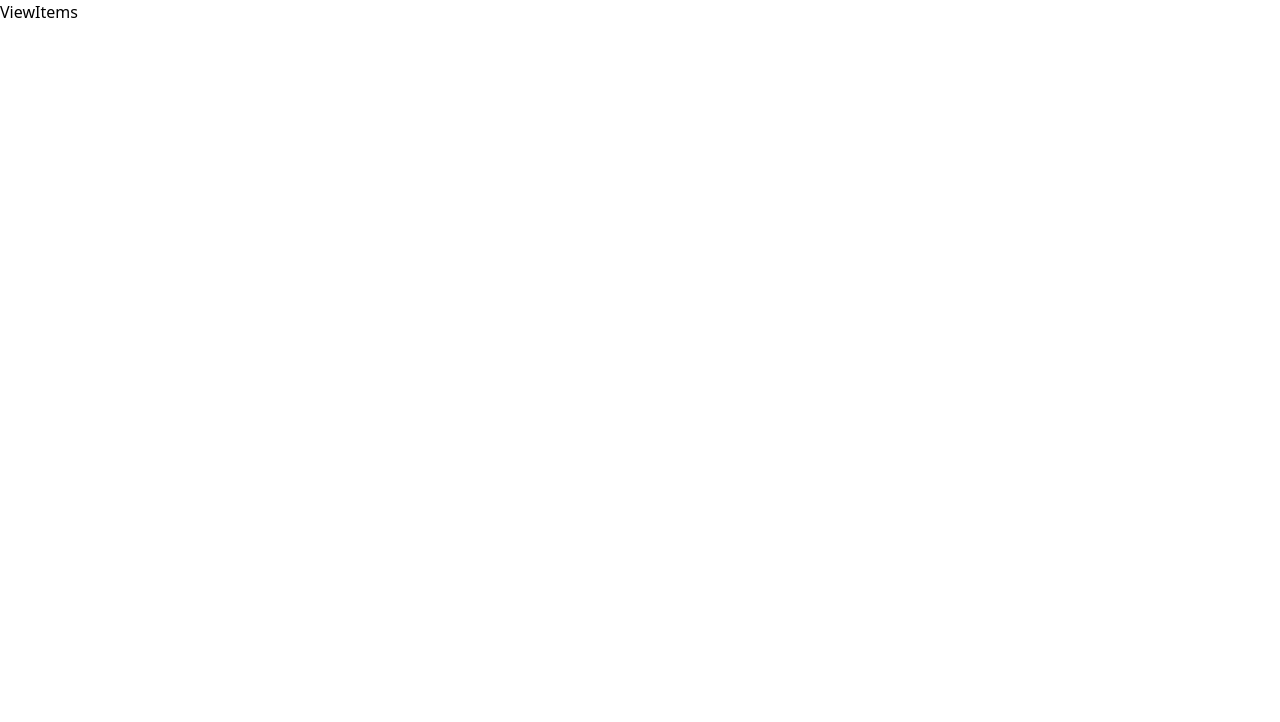
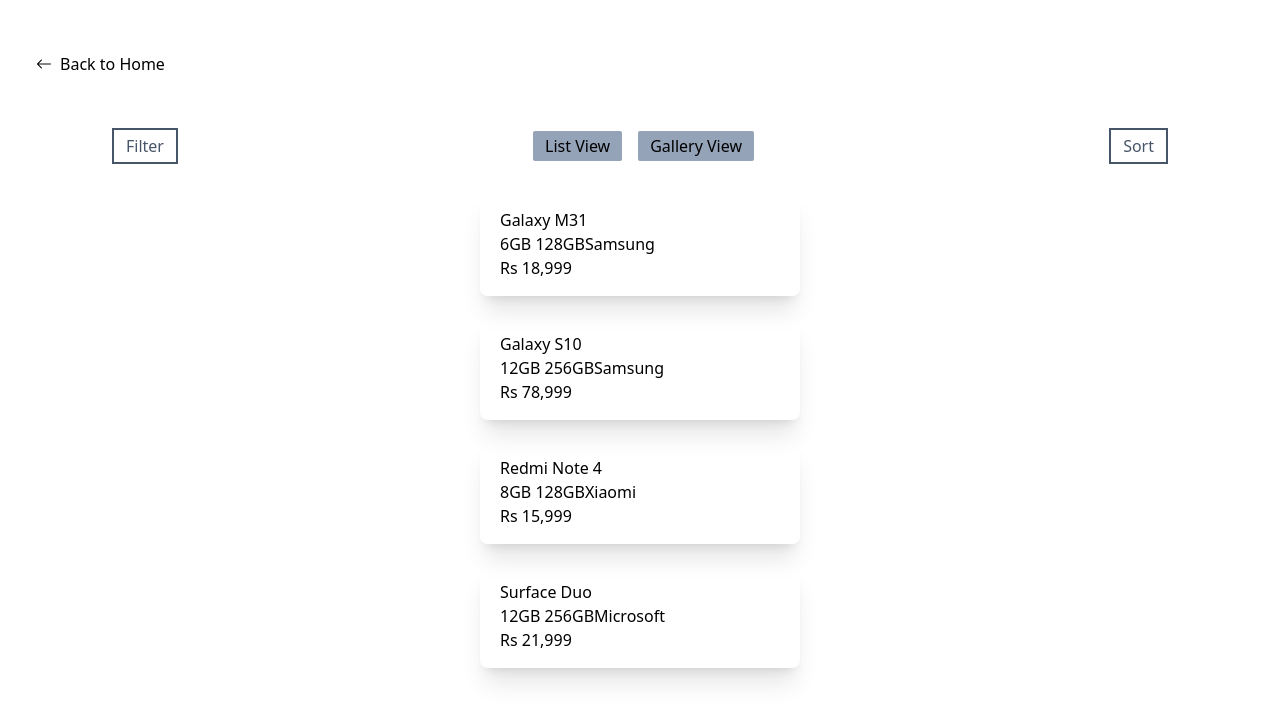
Before and after one commit to mayukh551/React-Inventory-Items, a React (Create React App) app: page /viewItems in a window 1280 px wide. Shown: the top 722 px of the page. Built offline with nearby package versions, Linux system fonts and the light colour scheme.

Commit message:
Listing page added

```diff
--- a/src/App.js
+++ b/src/App.js
@@ -1,7 +1,7 @@
 import { BrowserRouter as Router, Routes, Route } from "react-router-dom";
 import Home from "./Components/Home/Home";
 import ManageItems from "./Components/Inventory/ManageItems";
-import ViewItems from "./Components/Inventory/ViewItems";
+import ViewItems from "./Components/ListingPage/ViewItems";
 
 function App() {
   return (
--- /dev/null
+++ b/src/Components/Inventory/InventoryItem.jsx
@@ -0,0 +1,34 @@
+import React from "react";
+
+const InventoryItem = (props) => {
+  var item = props.item;
+
+  return (
+    <div
+      key={item.name}
+      className="relative shadow-2xl hover:scale-105 transition-transform text-white h-44 rounded-lg bg-fuchsia-600 w-[25rem] flex flex-col justify-evenly pt-4 px-9"
+    >
+      <h3>{item.name}</h3>
+      <div className="flex justify-start">
+        <span className="mr-5">{item.details.ram}</span>
+        <span className="mr-5">{item.details.internalStorage}</span>
+        <span className="mr-5">{item.details.brand}</span>
+      </div>
+      <div className="w-full">{item.price}</div>
+      <div className="text-left">
+        <button className="mt-3 px-4 py-1 rounded-lg text-white bg-purple-600 hover:bg-purple-700">
+          Edit
+        </button>
+      </div>
+      <button
+        onClick={() => {
+          props.deleteItem(item);
+        }}
+      >
+        <i className="absolute text-xl top-2 right-2 text-red-700 bi bi-x-circle"></i>
+      </button>
+    </div>
+  );
+};
+
+export default InventoryItem;
--- a/src/Components/Inventory/ManageItems.jsx
+++ b/src/Components/Inventory/ManageItems.jsx
@@ -2,13 +2,14 @@
 import { useDispatch, useSelector } from "react-redux";
 import { itemSliceActions } from "../../Store/centralDataRedux";
 import BackHome from "../UI/BackHome";
+import InventoryItem from "./InventoryItem";
 
 import NewItemForm from "./NewItemForm";
 
 const ManageItems = () => {
   const itemsList = useSelector((state) => state.items);
   const [isNewItem, setIsNewItem] = useState(false);
-  const [ifUpdateElement, setIfUpdateElement] = useState(false);
+
   const dispatch = useDispatch();
 
   const addNewEventHandler = () => {
@@ -23,10 +24,6 @@
     dispatch(itemSliceActions.update(item.name));
   };
 
-  const updateProperty = () => {
-    setIfUpdateElement((prevCond) => !prevCond);
-  };
-
   useEffect(() => {
     console.log(itemsList);
   }, []);
@@ -34,6 +31,7 @@
   return (
     <div>
       <BackHome />
+      <h1 className="text-center text-7xl my-5">Inventory</h1>
       <div className="py-8">
         {isNewItem == false ? (
           <div className="text-center mb-7">
@@ -59,25 +57,11 @@
           ) : (
             itemsList.map((item) => {
               return (
-                <div
+                <InventoryItem
+                  item={item}
                   key={item.name}
-                  className="relative shadow-2xl hover:scale-105 transition-transform text-white h-44 rounded-lg bg-fuchsia-600 w-[25rem] flex flex-col justify-evenly py-4 px-9"
-                >
-                  <h3 onClick={updateProperty}>{item.name}</h3>
-                  <div className="flex justify-start">
-                    <span className="mr-5">{item.details.ram}</span>
-                    <span className="mr-5">{item.details.internalStorage}</span>
-                    <span className="mr-5">{item.details.brand}</span>
-                  </div>
-                  <div className="w-full text-right">{item.price}</div>
-                  <button
-                    onClick={() => {
-                      deleteItem(item);
-                    }}
-                  >
-                    <i className="absolute text-xl top-2 right-2 text-red-700 bi bi-x-circle"></i>
-                  </button>
-                </div>
+                  deleteItem={deleteItem}
+                />
               );
             })
           )}
--- a/src/Components/Inventory/ViewItems.jsx
+++ /dev/null
@@ -1,9 +0,0 @@
-import React from 'react'
-
-const ViewItems = () => {
-  return (
-    <div>ViewItems</div>
-  )
-}
-
-export default ViewItems
--- /dev/null
+++ b/src/Components/ListingPage/GalleryView.jsx
@@ -0,0 +1,5 @@
+const GalleryView = () => {
+  return <div>GalleryView</div>;
+};
+
+export default GalleryView;
--- /dev/null
+++ b/src/Components/ListingPage/ListView.jsx
@@ -0,0 +1,25 @@
+import React from "react";
+import { useSelector } from "react-redux";
+import Card from "../UI/Card";
+
+const ListView = () => {
+  const listItems = useSelector((state) => state.items);
+
+  return (
+    <div className="flex flex-col items-center">
+      {listItems.map((item) => {
+        return (
+          <Card styleCard={"mb-5 w-[20rem]"}>
+            <h3>{item.name}</h3>
+            <span>{item.details.ram}</span>{" "}
+            <span>{item.details.internalStorage}</span>
+            <span>{item.details.brand}</span>
+            <div>{item.price}</div>
+          </Card>
+        );
+      })}
+    </div>
+  );
+};
+
+export default ListView;
--- /dev/null
+++ b/src/Components/ListingPage/ViewItems.jsx
@@ -0,0 +1,33 @@
+import React, { useState } from "react";
+import BackHome from "../UI/BackHome";
+import GalleryView from "./GalleryView";
+import ListView from "./ListView";
+
+const ViewItems = () => {
+  const [listView, setView] = useState(false);
+
+  return (
+    <div className="py-7">
+      <BackHome />
+      <div className="py-7 px-28 flex flex-row justify-between items-center">
+        <div className="cursor-default hover:bg-slate-600 hover:text-white border-2 border-slate-600 text-slate-600 py-1 px-3">
+          Filter
+        </div>
+        <div>
+          <span className="cursor-default mr-4 hover:bg-slate-500 hover:text-white bg-slate-400 rounded-sm py-1 px-3">
+            List View
+          </span>
+          <span className="cursor-default hover:bg-slate-500 hover:text-white bg-slate-400 rounded-sm py-1 px-3">
+            Gallery View
+          </span>
+        </div>
+        <div className="cursor-default hover:bg-slate-600 hover:text-white border-2 border-slate-600 text-slate-600 py-1 px-3">
+          Sort
+        </div>
+      </div>
+      {listView ? <GalleryView /> : <ListView />}
+    </div>
+  );
+};
+
+export default ViewItems;
--- /dev/null
+++ b/src/Components/UI/Card.jsx
@@ -0,0 +1,9 @@
+const Card = (props) => {
+  return (
+    <div className={`shadow-xl py-4 px-5 rounded-lg cursor-default ${props.styleCard}`}>
+      {props.children}
+    </div>
+  );
+};
+
+export default Card;
```
